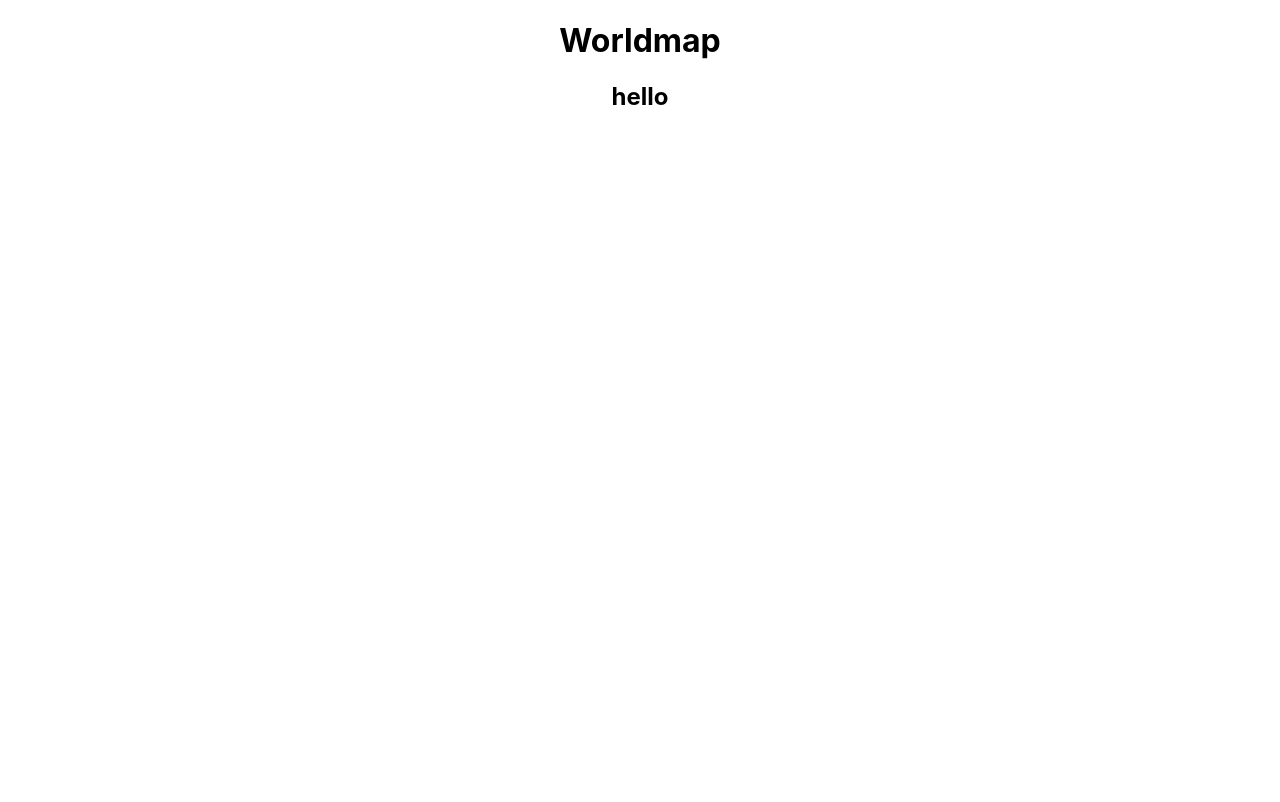
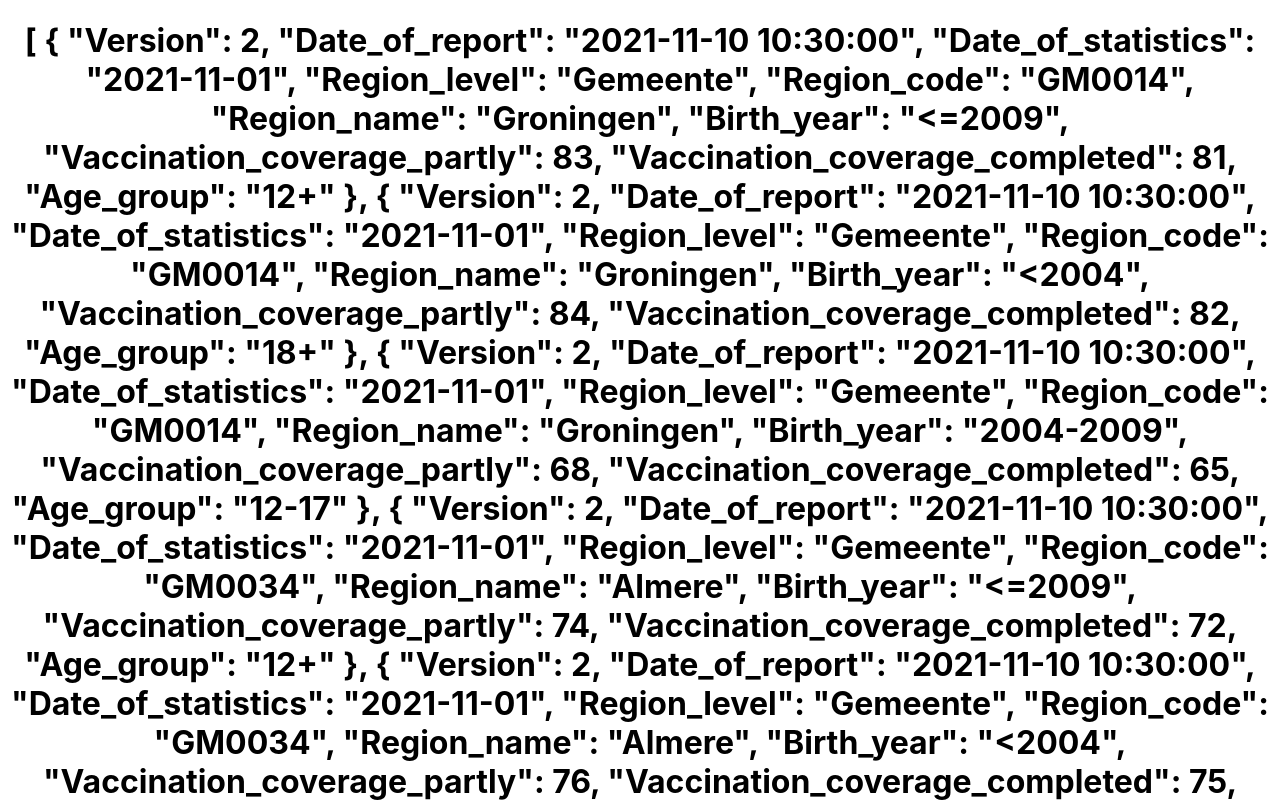
Before and after one commit to jody29/frontend-applications, a React (Create React App) app: page / in a window 1280 px wide. Shown: the top 802 px of the page. Built offline with nearby package versions, Linux system fonts and the light colour scheme; no server answers.

Commit message:
data is now rendered

```diff
--- a/src/App.js
+++ b/src/App.js
@@ -1,18 +1,14 @@
 import './App.css';
-import { useVaccin } from './components/vaccinData';
-
-const name = 'hello'
+import Data from './components/vaccinData';
+import { VaccinProvider } from './providers/VaccinContext';
 
 function App() {
-
-  const vaccinData = useVaccin()
-
   return (
-    <div className="App">
-      <h1>Worldmap</h1>
-      <h2>{name}</h2>
-      <h2>{vaccinData}</h2>
-    </div>
+    <VaccinProvider>
+      <div className="App">
+        <Data />
+      </div>
+    </VaccinProvider>
   );
 }
 
--- a/src/components/vaccinData.js
+++ /dev/null
@@ -1,17 +0,0 @@
-import { json } from "d3-fetch"
-import { useEffect, useState } from "react"
-
-let input = '../data/covid.json'
-
-export const useVaccin = () => {
-    const [data, setData] = useState(null)
-
-    useEffect(() => {
-        json(input).then(data => data.json())
-        .then(data => {
-            setData(data)
-        })
-    }, [])
-
-    return data
-}
--- /dev/null
+++ b/src/components/vaccinData.jsx
@@ -0,0 +1,10 @@
+import { useContext } from "react"
+import VaccinContext from "../providers/VaccinContext"
+
+const Data = () => {
+    const json = useContext(VaccinContext)
+
+    return <h1>{JSON.stringify(json, null, 3)}</h1>
+}
+
+export default Data
--- /dev/null
+++ b/src/providers/VaccinContext.jsx
@@ -0,0 +1,17 @@
+import { createContext, useEffect, useState } from "react";
+import covidData from '../data/covid.json'
+
+const VaccinContext = createContext(null)
+
+export const VaccinProvider = ({ children }) => {
+    const [data, setData] = useState(null)
+    useEffect(() => {
+        setData(covidData)
+    }, [])
+
+    return (
+        <VaccinContext.Provider value={data}>{children}</VaccinContext.Provider>
+    )
+}
+
+export default VaccinContext
```
